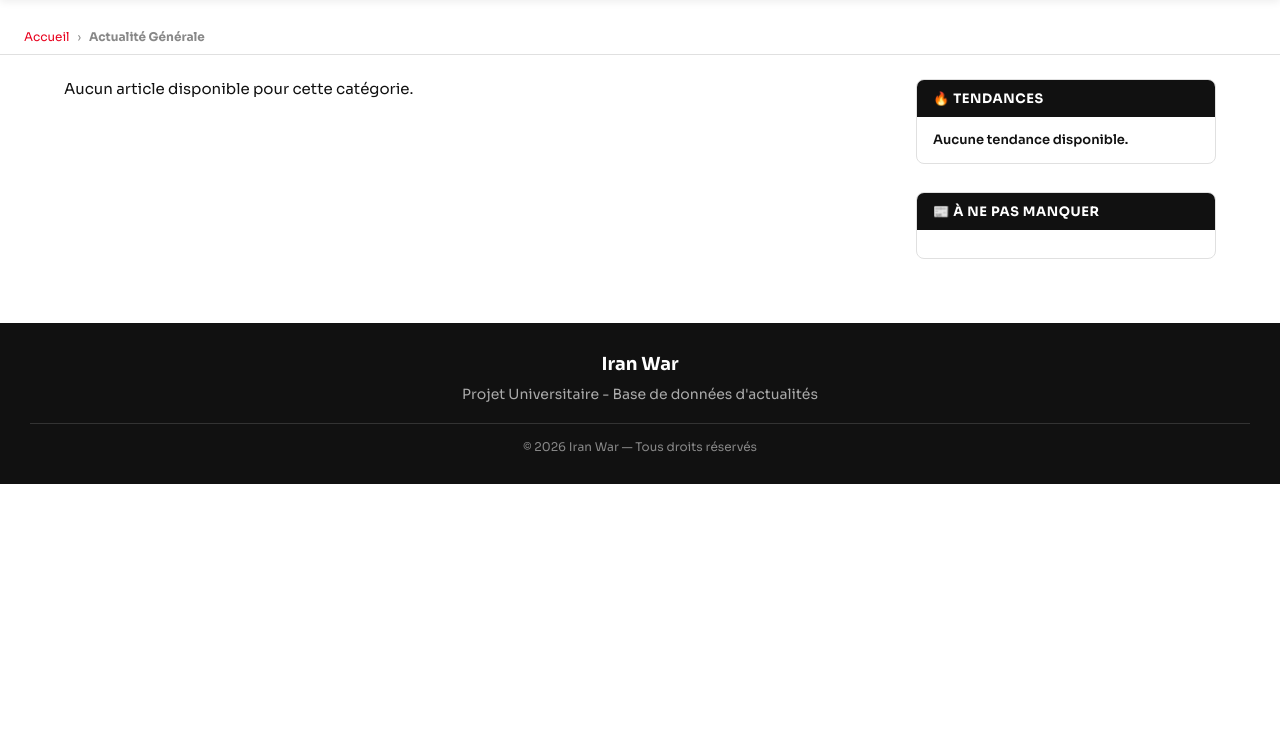
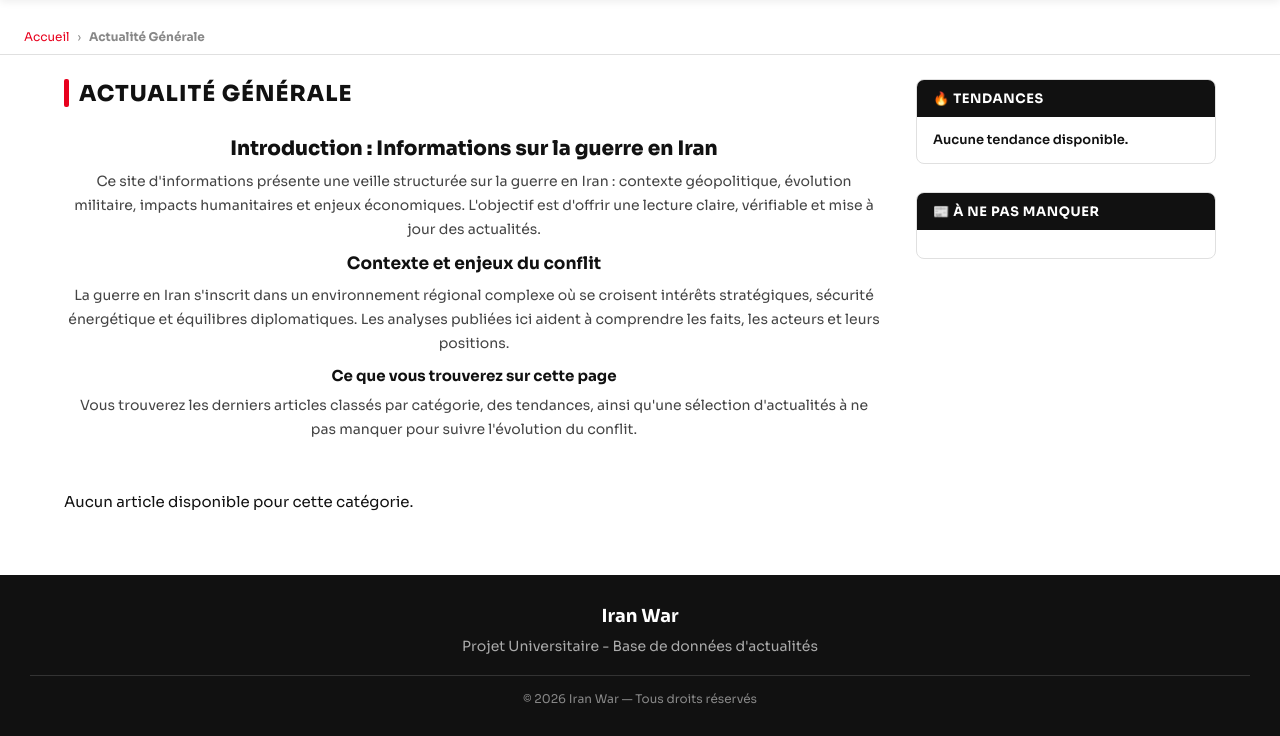
Before and after one commit to Tendriniavvo/SEO-Practise, a PHP site: page / in a window 1280 px wide. Shown: the part 102-838 px from the top of the page. Before the commit the page ends 586 px from the top, so only its background shows below. Run offline with PHP 8.4, Linux system fonts and the light colour scheme; data comes from the database, SQL or seed files in the repository; data that the repository does not hold is empty.

Commit message:
h1 fixed

```diff
--- a/www/front/assets/css/style.css
+++ b/www/front/assets/css/style.css
@@ -155,6 +155,35 @@
       height: 28px;
       background: var(--red);
       border-radius: 2px;
+    }
+
+    .topic-intro {
+      background: transparent;
+      border: none;
+      border-radius: 0;
+      max-width: 900px;
+      margin: 0 auto 24px;
+      padding: 8px 4px 16px;
+    }
+    .topic-intro h2,
+    .topic-intro h3,
+    .topic-intro h4 {
+      font-family: 'Sora', sans-serif;
+      color: var(--dark);
+      margin-bottom: 8px;
+      line-height: 1.35;
+      text-align: center;
+    }
+    .topic-intro h2 { font-size: 20px; font-weight: 800; }
+    .topic-intro h3 { font-size: 17px; font-weight: 700; margin-top: 12px; }
+    .topic-intro h4 { font-size: 15px; font-weight: 700; margin-top: 10px; }
+    .topic-intro p {
+      color: var(--mid);
+      line-height: 1.7;
+      margin: 0 auto 10px;
+      font-size: 14px;
+      max-width: 860px;
+      text-align: center;
     }
 
     /* ─── HERO ARTICLE ─── */
--- a/www/front/pages/pages/actu_generale.php
+++ b/www/front/pages/pages/actu_generale.php
@@ -54,6 +54,32 @@ function paginationUrl($p, $slug) {
 <!-- MAIN CONTENT -->
 <div class="container">
     <main>
+
+        <div class="section-header">
+            <h1><?= $titrePage ?></h1>
+        </div>
+
+        <section class="topic-intro" aria-labelledby="intro-guerre-iran">
+            <h2 id="intro-guerre-iran">Introduction : Informations sur la guerre en Iran</h2>
+            <p>
+                Ce site d'informations présente une veille structurée sur la guerre en Iran :
+                contexte géopolitique, évolution militaire, impacts humanitaires et enjeux économiques.
+                L'objectif est d'offrir une lecture claire, vérifiable et mise à jour des actualités.
+            </p>
+
+            <h3>Contexte et enjeux du conflit</h3>
+            <p>
+                La guerre en Iran s'inscrit dans un environnement régional complexe où se croisent
+                intérêts stratégiques, sécurité énergétique et équilibres diplomatiques.
+                Les analyses publiées ici aident à comprendre les faits, les acteurs et leurs positions.
+            </p>
+
+            <h4>Ce que vous trouverez sur cette page</h4>
+            <p>
+                Vous trouverez les derniers articles classés par catégorie, des tendances,
+                ainsi qu'une sélection d'actualités à ne pas manquer pour suivre l'évolution du conflit.
+            </p>
+        </section>
 
 
         <?php if ($hero): ?>
```
